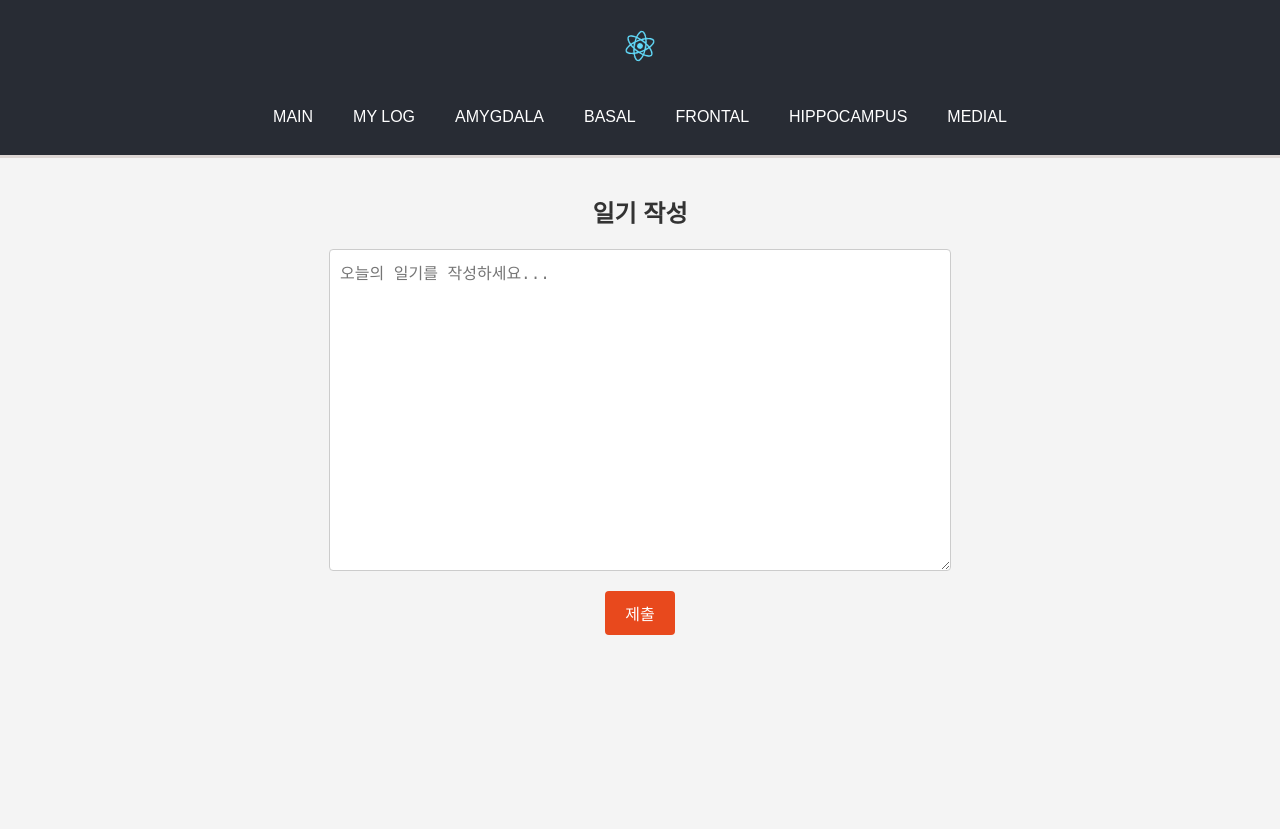
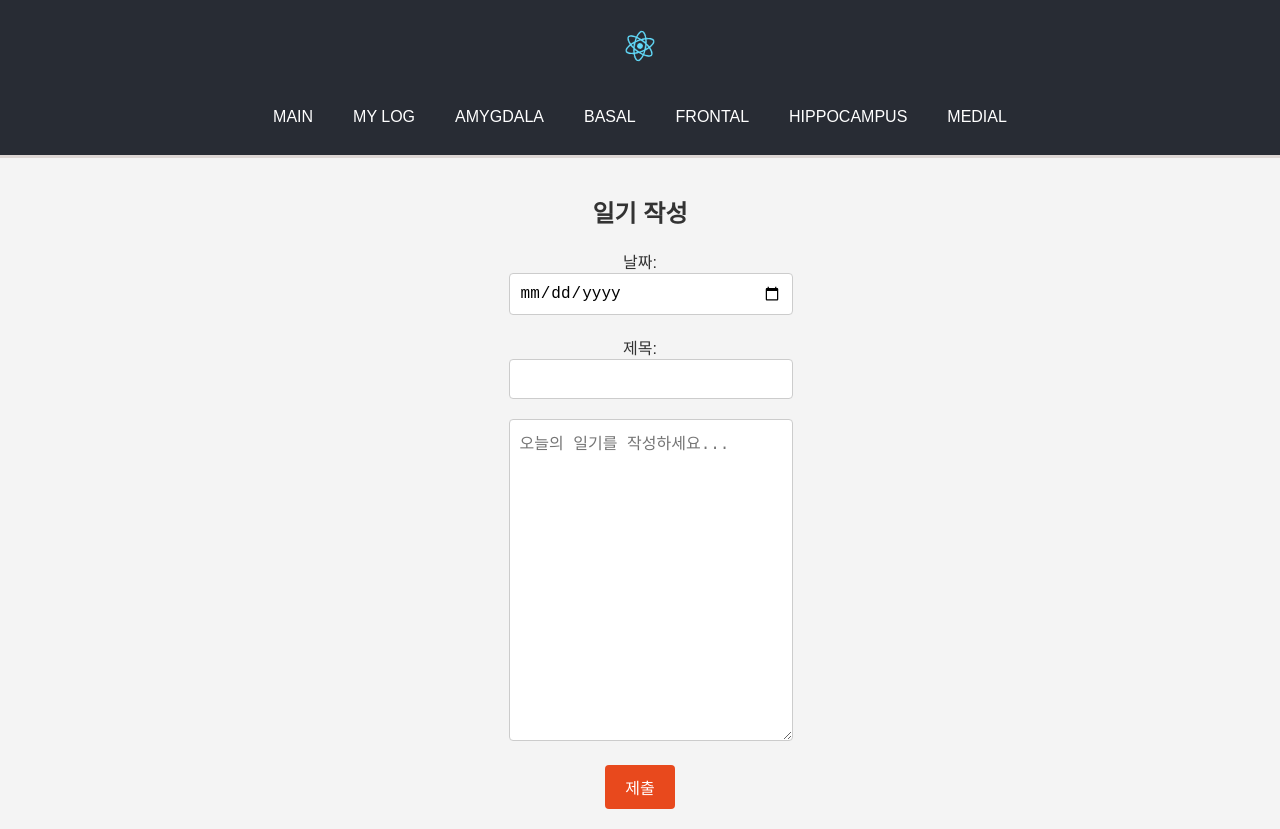
Before and after one commit to seohyj/2024-madcamp-week4-front, a React (Create React App) app in the folder my-front/: page /writediary in a window 1280 px wide. Before the commit the page ends 800 px from the top, so only its background shows below. Built offline with nearby package versions, Linux system fonts and the light colour scheme.

Commit message:
Feat: TypeORM checked for WriteDiary

```diff
--- a/my-front/package.json
+++ b/my-front/package.json
@@ -6,6 +6,7 @@
     "@testing-library/jest-dom": "^5.17.0",
     "@testing-library/react": "^13.4.0",
     "@testing-library/user-event": "^13.5.0",
+    "axios": "^1.7.2",
     "chart.js": "^4.4.3",
     "date-fns": "^3.6.0",
     "react": "^18.3.1",
@@ -41,5 +42,6 @@
       "last 1 firefox version",
       "last 1 safari version"
     ]
-  }
+  },
+  "proxy": "http://localhost:3001"
 }
--- a/my-front/src/pages/WriteDiary.js
+++ b/my-front/src/pages/WriteDiary.js
@@ -1,5 +1,6 @@
 import React, { useState } from 'react';
 import styled from 'styled-components';
+import axios from 'axios';
 
 const DiaryContainer = styled.div`
   display: flex;
@@ -24,6 +25,16 @@ const TextArea = styled.textarea`
   margin-bottom: 20px;
 `;
 
+const Input = styled.input`
+  width: 100%;
+  max-width: 600px;
+  padding: 10px;
+  font-size: 16px;
+  border: 1px solid #ccc;
+  border-radius: 4px;
+  margin-bottom: 20px;
+`;
+
 const Button = styled.button`
   padding: 10px 20px;
   font-size: 16px;
@@ -35,28 +46,56 @@ const Button = styled.button`
 `;
 
 function WriteDiary() {
-  const [diaryEntry, setDiaryEntry] = useState('');
+    const [title, setTitle] = useState('');
+    const [context, setContext] = useState('');
+    const [date, setDate] = useState('');
+    const userId = 1; // 실제 사용자 ID를 가져와야 합니다
 
-  const handleChange = (event) => {
-    setDiaryEntry(event.target.value);
-  };
-
-  const handleSubmit = () => {
-    // 일기 제출 로직 추가 (예: 서버에 저장)
-    console.log('Diary Entry:', diaryEntry);
+    const handleSubmit = async (e) => {
+        e.preventDefault();
+        try {
+          const response = await axios.post('http://localhost:3001/user-mylog', {
+            kakao_id: userId,
+            date: date,
+            title: title,
+            context: context,
+          }, {
+            headers: {
+              'Content-Type': 'application/json',
+            },
+          });
+          console.log('일기 작성 성공:', response.data);
           alert('일기가 제출되었습니다!');
-    setDiaryEntry(''); // 제출 후 입력 필드 초기화
+          setTitle('');
+          setContext('');
+          setDate('');
+        } catch (error) {
+          console.error('일기 작성 실패:', error.response ? error.response.data : error.message);
+        }
       };
 
     return (
         <DiaryContainer>
           <Title>일기 작성</Title>
+          <form onSubmit={handleSubmit}>
+            <div>
+              <label>날짜:</label>
+              <Input type="date" value={date} onChange={(e) => setDate(e.target.value)} required />
+            </div>
+            <div>
+              <label>제목:</label>
+              <Input type="text" value={title} onChange={(e) => setTitle(e.target.value)} required />
+            </div>
+            <div>
               <TextArea
-        value={diaryEntry}
-        onChange={handleChange}
+                value={context}
+                onChange={(e) => setContext(e.target.value)}
                 placeholder="오늘의 일기를 작성하세요..."
+                required
               />
-      <Button onClick={handleSubmit}>제출</Button>
+            </div>
+            <Button type="submit">제출</Button>
+          </form>
         </DiaryContainer>
       );
     }
```
Also changed, not shown: 1 other file (tests, documents, lock files or other folders). Lines whose indentation alone changed are shown as unchanged.
